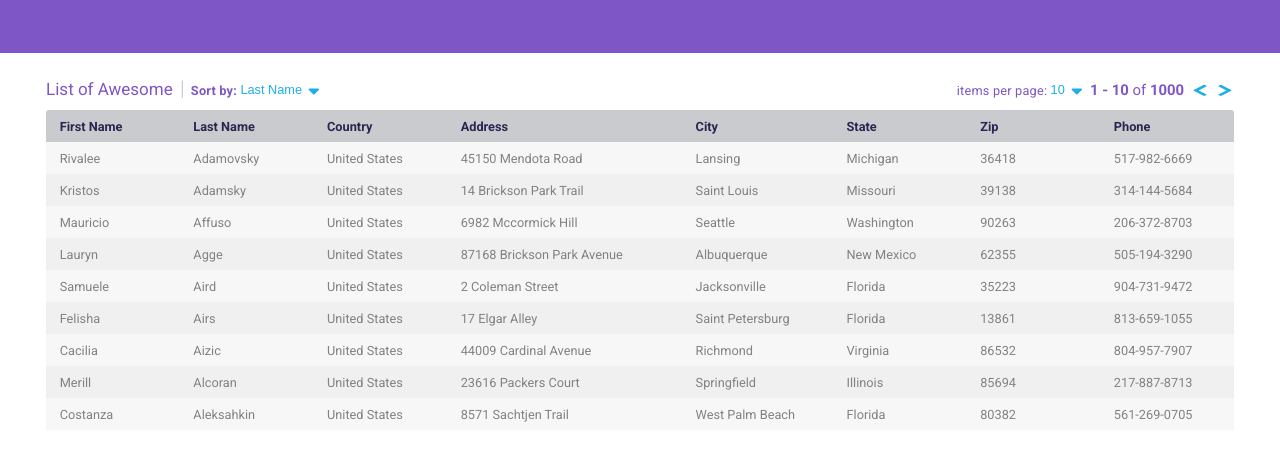
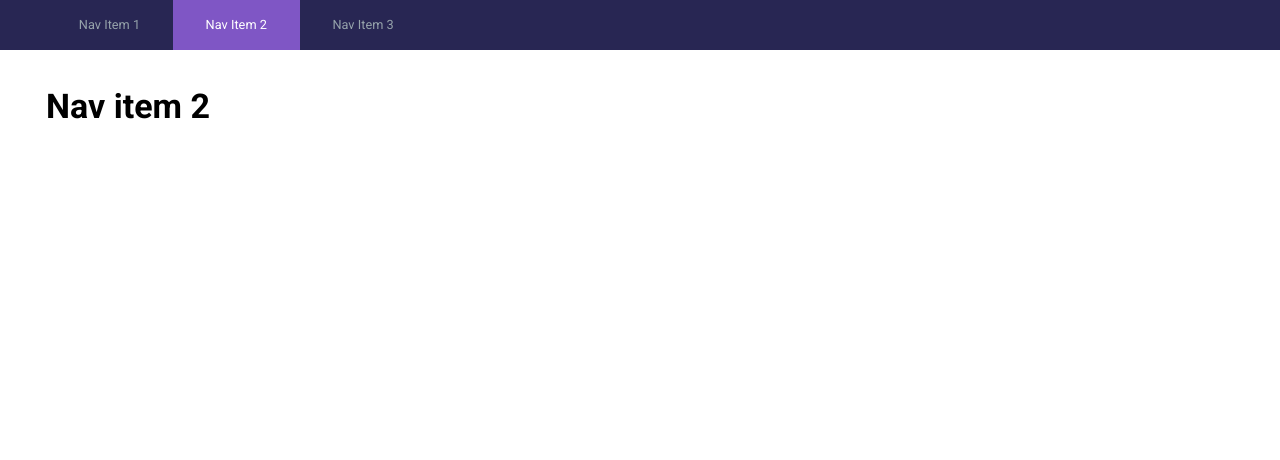
Before and after one commit to VitaC123/react-table, a React (Create React App) app: page /nav-item-2 in a window 1280 px wide. Shown: the top 460 px of the page. Built offline with nearby package versions, Linux system fonts and the light colour scheme.

Commit message:
Implement `react-router-dom`

```diff
--- a/src/App.js
+++ b/src/App.js
@@ -1,11 +1,13 @@
 import React, { Component } from 'react';
+import { BrowserRouter } from 'react-router-dom';
 import Main from './components/Main/Main';
 import Spec from './wireframes/UI_UX_Specs_01.png';
+
 
 class App extends Component {
   render() {
     return (
-      <div>
+      <BrowserRouter>
         {/* <img
           style={{
             width: '100%',
@@ -17,7 +19,7 @@ class App extends Component {
         /> */}
 
         <Main />
-      </div>
+      </BrowserRouter>
     );
   }
 }
--- a/src/components/Main/Main.css
+++ b/src/components/Main/Main.css
@@ -3,13 +3,6 @@
   min-height: 100vh;
   display: flex;
   flex-direction: column;
-}
-
-.nav-placeholder {
-  width: 100%;
-  height: 53px;
-  margin-bottom: 0.5em;
-  background: #7F56C5;
 }
 
 .main-content {
@@ -19,5 +12,6 @@
 }
 
 .main-footer {
+  margin: 0 auto;
   flex-shrink: 0;
 }
--- a/src/components/Main/Main.js
+++ b/src/components/Main/Main.js
@@ -1,25 +1,29 @@
-import React, { Component } from 'react';
+import React from 'react';
+import { Route, Switch } from 'react-router-dom';
+import Nav from './Nav';
 import Table from '../Table/Table';
 import './Main.css';
 
 
-export default class Main extends Component {
-  render() {
-    return (
+const Main = () => (
   <div className='main-body'>
     <header>
-          <nav>
-            <div className='nav-placeholder' />
-          </nav>
+      <Nav pages={['nav item 1', 'nav item 2', 'nav item 3']} activePage={window.location.pathname} />
     </header>
 
     <main className='main-content'>
-          <Table />
+      <Switch>
+        <Route path='/' exact={true} component={Table} />
+        <Route path='/nav-item-1' component={Table} />
+        <Route path='/nav-item-2' render={() => <h1>Nav item 2</h1>} />
+        <Route path='/nav-item-3' render={() => <h1>Nav item 3</h1>} />
+        <Route render={() => <h1>404 - Not found</h1>} />
+      </Switch>
     </main>
 
     <footer className='main-footer'>
     </footer>
   </div>
 );
-  }
-}
+
+export default Main;
--- a/src/components/Main/Nav.css
+++ b/src/components/Main/Nav.css
@@ -2,7 +2,6 @@
   width: 100%;
   height: 2.941rem;
   margin-bottom: 0.76rem;
-  color: #95A2AA;
   background: #282653;
 }
 
@@ -13,11 +12,6 @@
   display: flex;
 }
 
-.nav-items-list li:hover {
-  color: #FFFFFF;
-  background: #7F56C5;
-}
-
 .nav-item-link {
   height: 100%;
   padding: 0 1.925rem;
@@ -25,6 +19,17 @@
   justify-content: center;
   align-items: center;
   text-decoration: none;
+  color: #95A2AA;
+}
+
+.nav-item-link:hover {
+  color: #FFFFFF;
+  background: rgb(96, 65, 150);
+}
+
+.nav-item-link.active-page {
+  color: #FFFFFF;
+  background: #7F56C5;
 }
 
 .nav-item-text {
@@ -32,5 +37,4 @@
   font-weight: 400;
   letter-spacing: 0.001rem;
   text-transform: capitalize;
-  color: #95A2AA;
 }
--- a/src/components/Main/Nav.js
+++ b/src/components/Main/Nav.js
@@ -1,18 +1,23 @@
-import React, { Component } from 'react';
+import React from 'react';
+import { Link } from 'react-router-dom';
 import './Nav.css';
 
-export default class Nav extends Component {
-  render() {
-    const pages = ['nav item 1', 'nav item 2', 'nav item 3'];
-    const navItems = pages.map(page => (
+
+const Nav = props => {
+  const { pages, activePage } = props;
+  const navItems = pages.map(page => {
+    const path = `/${page.replace(/\s/g, '-')}`;
+    const linkClasses = path === activePage ? 'nav-item-link active-page' : 'nav-item-link';
+    return (
       <li key={page}>
-        <a className='nav-item-link' href={'#'}>
+        <Link className={linkClasses} to={path}>
           <div className='nav-item-text'>
             {page}
           </div>
-        </a>
+        </Link>
       </li>
-    ));
+    );
+  });
 
   return (
     <nav className='nav'>
@@ -21,5 +26,6 @@ export default class Nav extends Component {
       </ul>
     </nav>
   );
-  }
-}
+};
+
+export default Nav;
```
Lines whose indentation alone changed are shown as unchanged.
